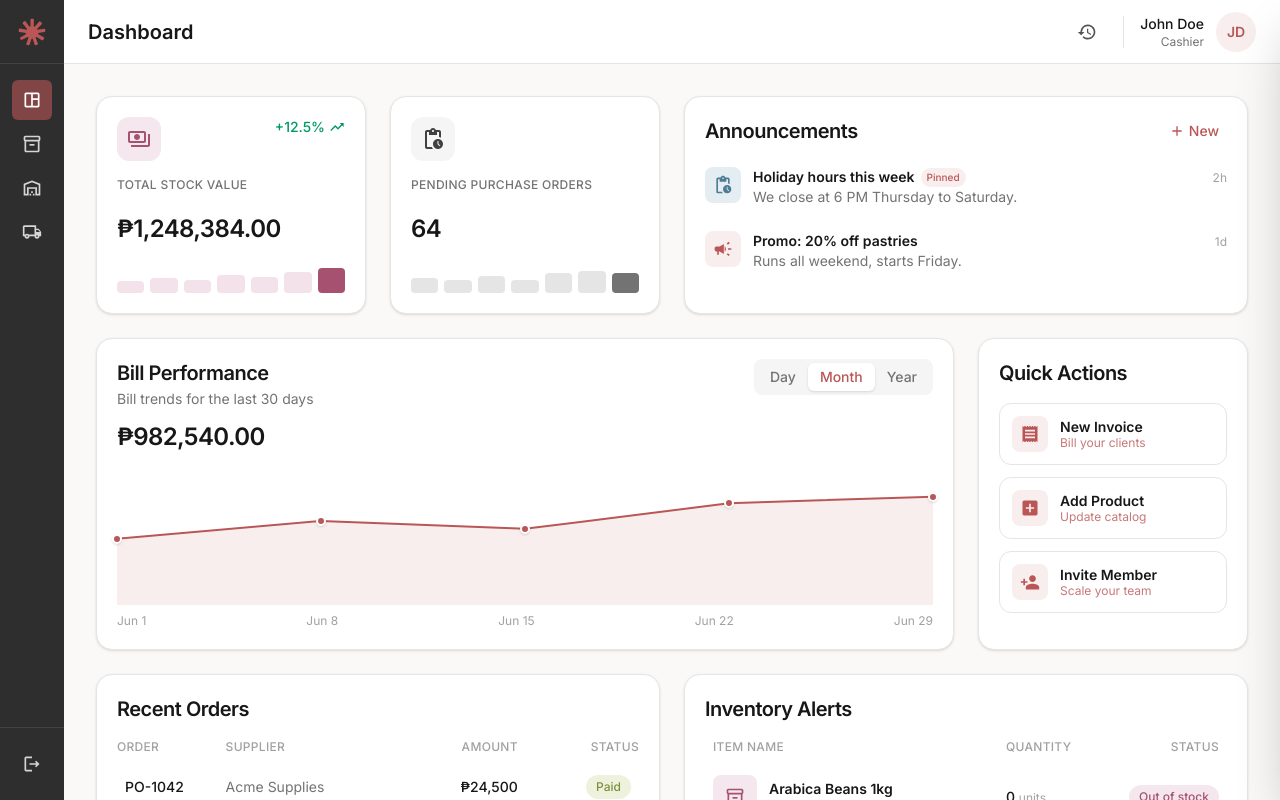
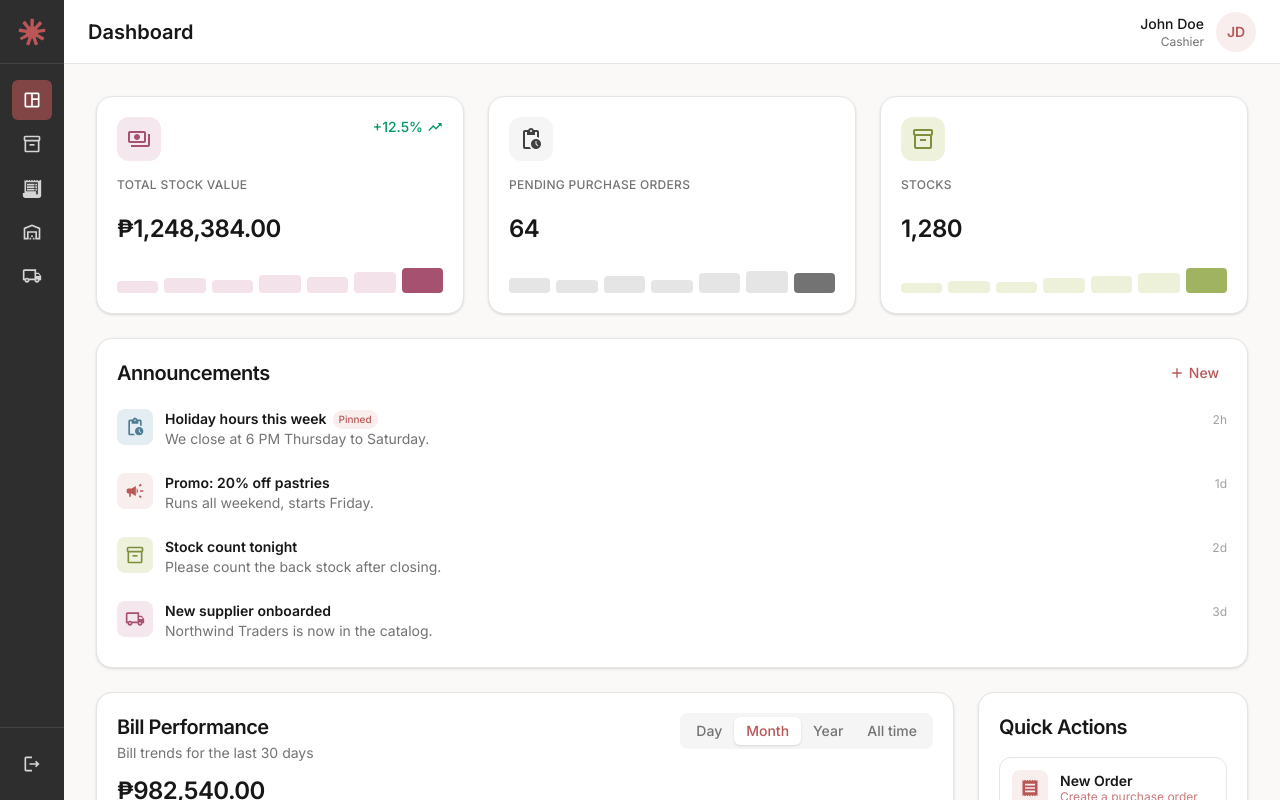
Before and after one commit to DanDeeHub/talli, a Next.js app: page / in a window 1280 px wide. Built offline with nearby package versions, Linux system fonts and the light colour scheme.

Commit message:
chore: added new containers and design

```diff
--- a/app/Activity.tsx
+++ /dev/null
@@ -1,195 +0,0 @@
-"use client";
-
-import { useEffect, useRef, useState } from "react";
-import {
-  HistoryIcon,
-  InventoryIcon,
-  PaymentsIcon,
-  PendingActionsIcon,
-  PersonAddIcon,
-  CloseIcon,
-} from "./icons";
-
-type IconType = React.ComponentType<{ className?: string }>;
-
-type Activity = {
-  id: number;
-  Icon: IconType;
-  tone: string;
-  title: string;
-  text: string;
-  time: string;
-};
-
-const log: Activity[] = [
-  {
-    id: 1,
-    Icon: PaymentsIcon,
-    tone: "bg-[#eef2dd] text-[#7d8f3c]",
-    title: "Payment received",
-    text: "Invoice #1042 was paid in full.",
-    time: "2:14 PM",
-  },
-  {
-    id: 2,
-    Icon: InventoryIcon,
-    tone: "bg-[#f5e7ee] text-[#a6516f]",
-    title: "Low stock",
-    text: "Arabica Beans 1kg marked out of stock.",
-    time: "11:30 AM",
-  },
-  {
-    id: 3,
-    Icon: PendingActionsIcon,
-    tone: "bg-[#e4edf1] text-[#4d7d94]",
-    title: "New purchase order",
-    text: "PO-1041 placed with Northwind Traders.",
-    time: "Yesterday",
-  },
-  {
-    id: 4,
-    Icon: PersonAddIcon,
-    tone: "bg-primary/10 text-primary",
-    title: "Team member joined",
-    text: "Liza Tan accepted your invite.",
-    time: "Yesterday",
-  },
-  {
-    id: 5,
-    Icon: InventoryIcon,
-    tone: "bg-[#fdf3e7] text-[#b07d3a]",
-    title: "Restock complete",
-    text: "Oat Milk 1L restocked (14 units).",
-    time: "2 days ago",
-  },
-];
-
-export default function Activity() {
-  const [open, setOpen] = useState(false);
-  const [drawerOpen, setDrawerOpen] = useState(false);
-  const ref = useRef<HTMLDivElement>(null);
-
-  useEffect(() => {
-    if (!open) return;
-    const onPointerDown = (e: PointerEvent) => {
-      if (ref.current && !ref.current.contains(e.target as Node)) {
-        setOpen(false);
-      }
-    };
-    document.addEventListener("pointerdown", onPointerDown);
-    return () => document.removeEventListener("pointerdown", onPointerDown);
-  }, [open]);
-
-  useEffect(() => {
-    const onKey = (e: KeyboardEvent) => {
-      if (e.key !== "Escape") return;
-      setDrawerOpen(false);
-      setOpen(false);
-    };
-    document.addEventListener("keydown", onKey);
-    return () => document.removeEventListener("keydown", onKey);
-  }, []);
-
-  const renderRow = (a: Activity) => (
-    <button
-      key={a.id}
-      type="button"
-      className="flex w-full cursor-pointer items-start gap-3 rounded-xl px-3 py-2.5 text-left transition-colors hover:bg-neutral-50"
-    >
-      <span
-        className={`flex h-9 w-9 shrink-0 items-center justify-center rounded-full ${a.tone}`}
-      >
-        <a.Icon className="h-[18px] w-[18px]" />
-      </span>
-      <div className="min-w-0 flex-1">
-        <div className="flex items-baseline justify-between gap-2">
-          <span className="truncate text-sm font-semibold text-neutral-900">
-            {a.title}
-          </span>
-          <span className="shrink-0 text-[11px] text-neutral-400">
-            {a.time}
-          </span>
-        </div>
-        <p className="truncate text-xs text-neutral-500">{a.text}</p>
-      </div>
-    </button>
-  );
-
-  return (
-    <div ref={ref} className="relative">
-      <button
-        onClick={() => setOpen((v) => !v)}
-        title="Activity"
-        aria-label="Activity"
-        aria-expanded={open}
-        className={`flex h-10 w-10 cursor-pointer items-center justify-center rounded-full transition-colors ${
-          open ? "bg-neutral-100 text-neutral-900" : "text-neutral-600 hover:bg-neutral-100"
-        }`}
-      >
-        <HistoryIcon className="h-5 w-5" />
-      </button>
-
-      {/* Dropdown */}
-      {open && (
-        <div className="fixed inset-x-3 top-[4.5rem] z-50 overflow-hidden rounded-2xl border border-neutral-200 bg-white shadow-xl ring-1 ring-black/[0.02] sm:absolute sm:inset-x-auto sm:right-0 sm:top-auto sm:mt-2 sm:w-80 sm:origin-top-right">
-          <div className="border-b border-neutral-200 px-4 py-3">
-            <h3 className="text-sm font-semibold text-neutral-900">Activity</h3>
-          </div>
-
-          <div className="max-h-80 overflow-y-auto p-1.5">
-            {log.slice(0, 4).map(renderRow)}
-          </div>
-
-          <div className="border-t border-neutral-200 p-1.5">
-            <button
-              onClick={() => {
-                setOpen(false);
-                setDrawerOpen(true);
-              }}
-              className="block w-full cursor-pointer rounded-xl py-2 text-center text-sm font-medium text-primary transition-colors hover:bg-primary/5"
-            >
-              View all activity
-            </button>
-          </div>
-        </div>
-      )}
-
-      {/* Drawer */}
-      <div
-        className={`fixed inset-0 z-[60] ${drawerOpen ? "" : "pointer-events-none"}`}
-        aria-hidden={!drawerOpen}
-      >
-        <div
-          onClick={() => setDrawerOpen(false)}
-          className={`absolute inset-0 bg-black/40 transition-opacity duration-300 ${
-            drawerOpen ? "opacity-100" : "opacity-0"
-          }`}
-        />
-        <div
-          role="dialog"
-          aria-label="Activity"
-          className={`absolute right-0 top-0 flex h-full w-full max-w-md flex-col bg-white shadow-2xl transition-transform duration-300 ease-out ${
-            drawerOpen ? "translate-x-0" : "translate-x-full"
-          }`}
-        >
-          <div className="flex h-16 items-center justify-between border-b border-neutral-200 px-5">
-            <h2 className="text-lg font-semibold text-neutral-900">
-              Activity History
-            </h2>
-            <button
-              onClick={() => setDrawerOpen(false)}
-              aria-label="Close"
-              className="flex h-9 w-9 cursor-pointer items-center justify-center rounded-full text-neutral-500 transition-colors hover:bg-neutral-100 hover:text-neutral-900"
-            >
-              <CloseIcon className="h-5 w-5" />
-            </button>
-          </div>
-
-          <div className="flex-1 overflow-y-auto p-2">
-            {log.map(renderRow)}
-          </div>
-        </div>
-      </div>
-    </div>
-  );
-}
--- a/app/Announcements.tsx
+++ b/app/Announcements.tsx
@@ -57,6 +57,20 @@ const initialAnnouncements: Announcement[] = [
     title: "New supplier onboarded",
     body: "Northwind Traders is now in the catalog.",
     time: "3d",
+  },
+  {
+    Icon: CampaignIcon,
+    tone: "bg-primary/10 text-primary",
+    title: "Team meeting Friday",
+    body: "Quick sync at 9 AM before opening.",
+    time: "4d",
+  },
+  {
+    Icon: PendingActionsIcon,
+    tone: "bg-[#e4edf1] text-[#4d7d94]",
+    title: "Price list updated",
+    body: "New beverage prices take effect Monday.",
+    time: "5d",
   },
 ];
 
@@ -129,7 +143,7 @@ export default function Announcements() {
       <div className="mt-4 flex flex-col gap-3">
         {[...items]
           .sort((a, b) => Number(b.pinned ?? false) - Number(a.pinned ?? false))
-          .slice(0, 2)
+          .slice(0, 4)
           .map((item, i) => {
             const { Icon, tone, title, body, time, pinned } = item;
             return (
--- a/app/Billed.tsx
+++ b/app/Billed.tsx
@@ -3,9 +3,9 @@
 import { useState } from "react";
 
 type Point = { label: string; value: number; amount: string };
-type Range = "Day" | "Month" | "Year";
+type Range = "Day" | "Month" | "Year" | "All time";
 
-const ranges: Range[] = ["Day", "Month", "Year"];
+const ranges: Range[] = ["Day", "Month", "Year", "All time"];
 
 const datasets: Record<
   Range,
@@ -47,6 +47,17 @@ const datasets: Record<
       { label: "Jun", value: 80, amount: "₱1,020,400" },
       { label: "Jul", value: 76, amount: "₱969,200" },
       { label: "Aug", value: 88, amount: "₱1,122,500" },
+    ],
+  },
+  "All time": {
+    total: "₱28,640,500.00",
+    subtitle: "Bill trends since launch",
+    points: [
+      { label: "2022", value: 38, amount: "₱4,210,300" },
+      { label: "2023", value: 54, amount: "₱6,184,700" },
+      { label: "2024", value: 70, amount: "₱8,026,900" },
+      { label: "2025", value: 86, amount: "₱9,418,200" },
+      { label: "2026", value: 94, amount: "₱10,800,400" },
     ],
   },
 };
--- a/app/Header.tsx
+++ b/app/Header.tsx
@@ -1,5 +1,4 @@
 import Image from "next/image";
-import Activity from "./Activity";
 
 export default function Header({
   title,
@@ -30,10 +29,6 @@ export default function Header({
       </div>
 
       <div className="flex items-center gap-4">
-        <Activity />
-
-        <div className="h-8 w-px bg-neutral-200" />
-
         <div className="flex items-center gap-3">
           <div className="hidden text-right leading-tight sm:block">
             <div className="text-sm font-medium text-neutral-900">John Doe</div>
--- a/app/QuickActions.tsx
+++ b/app/QuickActions.tsx
@@ -9,7 +9,7 @@ type Action = {
 };
 
 const actions: Action[] = [
-  { Icon: ReceiptIcon, title: "New Invoice", subtitle: "Bill your clients" },
+  { Icon: ReceiptIcon, title: "New Order", subtitle: "Create a purchase order" },
   { Icon: AddBoxIcon, title: "Add Product", subtitle: "Update catalog" },
   { Icon: PersonAddIcon, title: "Invite Member", subtitle: "Scale your team" },
 ];
--- a/app/RecentOrders.tsx
+++ b/app/RecentOrders.tsx
@@ -17,6 +17,8 @@ const orders: Order[] = [
   { id: "PO-1041", supplier: "Northwind Traders", amount: "₱12,180", status: "Pending" },
   { id: "PO-1040", supplier: "Globex Corp", amount: "₱8,940", status: "Pending" },
   { id: "PO-1039", supplier: "Umbrella Foods", amount: "₱31,720", status: "Paid" },
+  { id: "PO-1038", supplier: "Initech Roasters", amount: "₱15,360", status: "Pending" },
+  { id: "PO-1037", supplier: "Soylent Distributors", amount: "₱22,090", status: "Paid" },
 ];
 
 export default function RecentOrders() {
--- a/app/Sidebar.tsx
+++ b/app/Sidebar.tsx
@@ -5,6 +5,7 @@ import Image from "next/image";
 import {
   DashboardIcon,
   InventoryIcon,
+  ReceiptLongIcon,
   WarehouseIcon,
   SuppliersIcon,
   LogoutIcon,
@@ -16,6 +17,7 @@ type IconType = React.ComponentType<{ className?: string }>;
 const nav: { label: string; Icon: IconType }[] = [
   { label: "Dashboard", Icon: DashboardIcon },
   { label: "Inventory", Icon: InventoryIcon },
+  { label: "Purchase Orders", Icon: ReceiptLongIcon },
   { label: "Warehouse", Icon: WarehouseIcon },
   { label: "Suppliers", Icon: SuppliersIcon },
 ];
--- a/app/StatCard.tsx
+++ b/app/StatCard.tsx
@@ -41,7 +41,7 @@ export default function StatCard({
   label: string;
   value: string;
   change?: number;
-  series: number[];
+  series?: number[];
   tone?: ToneKey;
 }) {
   const t = tones[tone];
@@ -71,6 +71,7 @@ export default function StatCard({
         {value}
       </p>
 
+      {series && (
       <div className="mt-auto flex h-12 items-end gap-1.5 pt-5">
         {series.map((h, i) => (
           <div
@@ -89,6 +90,7 @@ export default function StatCard({
           </div>
         ))}
       </div>
+      )}
     </div>
   );
 }
--- a/app/icons.tsx
+++ b/app/icons.tsx
@@ -120,6 +120,14 @@ export function ReceiptIcon(props: IconProps) {
   return (
     <Svg {...props}>
       <path d="M18 17H6v-2h12zm0-4H6v-2h12zm0-4H6V7h12zM3 22l1.5-1.5L6 22l1.5-1.5L9 22l1.5-1.5L12 22l1.5-1.5L15 22l1.5-1.5L18 22l1.5-1.5L21 22V2l-1.5 1.5L18 2l-1.5 1.5L15 2l-1.5 1.5L12 2l-1.5 1.5L9 2 7.5 3.5 6 2 4.5 3.5 3 2z" />
+    </Svg>
+  );
+}
+
+export function ReceiptLongIcon(props: IconProps) {
+  return (
+    <Svg {...props}>
+      <path d="M19.5 3.5 18 2l-1.5 1.5L15 2l-1.5 1.5L12 2l-1.5 1.5L9 2 7.5 3.5 6 2 4.5 3.5 3 2v16H1v3c0 1.66 1.34 3 3 3h16c1.66 0 3-1.34 3-3V2zM19 19c0 .55-.45 1-1 1s-1-.45-1-1v-3H5V5h14zM6 7h9v2H6zm10 0h2v2h-2zM6 10h9v2H6zm10 0h2v2h-2zM6 13h9v2H6zm10 0h2v2h-2z" />
     </Svg>
   );
 }
--- a/app/page.tsx
+++ b/app/page.tsx
@@ -11,7 +11,7 @@ import RecentOrders from "./RecentOrders";
 import InventoryAlerts from "./InventoryAlerts";
 import InventoryPage from "./InventoryPage";
 import Footer from "./Footer";
-import { PaymentsIcon, PendingActionsIcon } from "./icons";
+import { PaymentsIcon, PendingActionsIcon, InventoryIcon } from "./icons";
 
 export default function Home() {
   const [active, setActive] = useState("Dashboard");
@@ -31,7 +31,9 @@ export default function Home() {
 
         <main className="flex flex-1 flex-col overflow-y-auto bg-[#fbf9f8] p-6 sm:p-8">
           {active === "Dashboard" ? (
-            <div className="grid grid-cols-1 items-stretch gap-6 sm:grid-cols-2 lg:grid-cols-4">
+            <div className="flex flex-col gap-6">
+              {/* Stat cards */}
+              <div className="grid grid-cols-1 items-stretch gap-6 sm:grid-cols-3">
                 <StatCard
                   Icon={PaymentsIcon}
                   label="Total Stock Value"
@@ -47,22 +49,36 @@ export default function Home() {
                   series={[55, 48, 62, 45, 70, 80, 72]}
                   tone="neutral"
                 />
-              <div className="self-stretch sm:col-span-2 lg:col-span-2">
-                <Announcements />
+                <StatCard
+                  Icon={InventoryIcon}
+                  label="Stocks"
+                  value="1,280"
+                  series={[35, 42, 38, 55, 60, 72, 88]}
+                  tone="olive"
+                />
               </div>
 
-              <div className="self-stretch sm:col-span-2 lg:col-span-3">
+              {/* Announcements — own area */}
+              <Announcements />
+
+              {/* Bill Performance + Quick Actions */}
+              <div className="grid grid-cols-1 items-stretch gap-6 lg:grid-cols-4">
+                <div className="self-stretch lg:col-span-3">
                   <Billed />
                 </div>
-              <div className="self-stretch sm:col-span-2 lg:col-span-1">
+                <div className="self-stretch lg:col-span-1">
                   <QuickActions />
                 </div>
+              </div>
 
-              <div className="self-stretch sm:col-span-2 lg:col-span-2">
+              {/* Recent Orders + Inventory Alerts */}
+              <div className="grid grid-cols-1 items-stretch gap-6 lg:grid-cols-2">
+                <div className="self-stretch">
                   <RecentOrders />
                 </div>
-              <div className="self-stretch sm:col-span-2 lg:col-span-2">
+                <div className="self-stretch">
                   <InventoryAlerts />
+                </div>
               </div>
             </div>
           ) : active === "Inventory" ? (
```
Also changed, not shown: app/InventoryPage.tsx (+0 -46 lines). Lines whose indentation alone changed are shown as unchanged.
